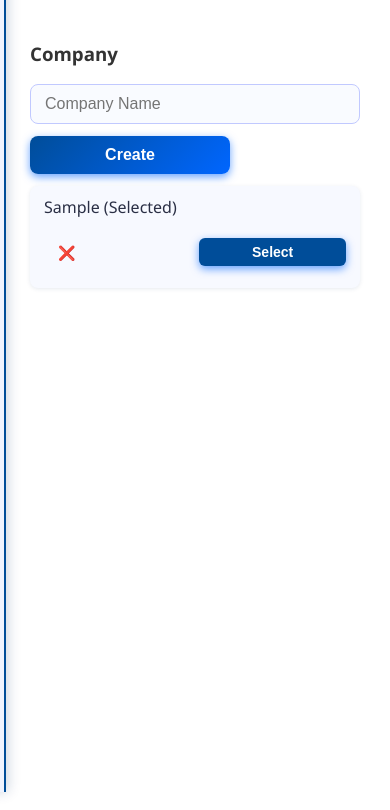
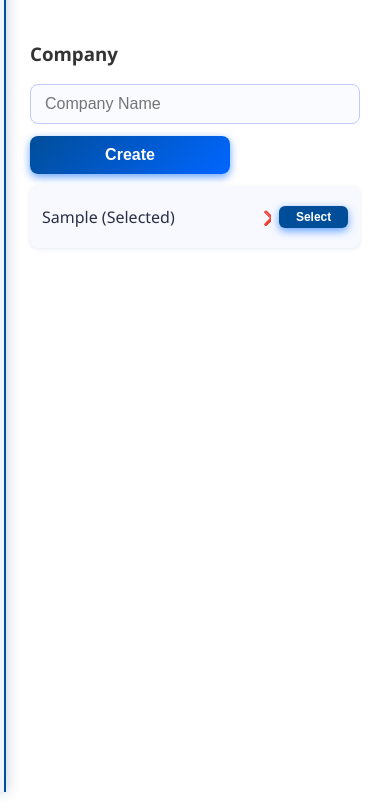
Before and after one commit to nagesh-9/sdrocertfiws, a plain HTML site: page index.html in a window 390 px wide. Both pictures are taken after typing "Sample" into the empty fields and a click on the button "Create". Shown: the part 82-892 px from the top of the page. Drawn offline with Linux system fonts and the light colour scheme.

Commit message:
Update index.html

```diff
--- a/index.html
+++ b/index.html
@@ -439,20 +439,36 @@ body.dark ul li button:hover {
 
 @media (max-width: 768px) {
   ul li {
-    /* flex-direction: column; /* Stack items vertically */
-    /* align-items: flex-start; /* Align to the start */
-  }
-
-  ul li div { /* This was for a specific layout, might need adjustment */
-    margin-top: 0;
+    flex-direction: row; /* Keep items in a row */
+    align-items: center; /* Center align items vertically */
+    padding: 8px 12px; /* Slightly reduce padding */
+  }
+
+  ul li div.action-buttons {
+    margin-top: 0; /* Remove top margin */
     display: flex;
-    gap: 8px;
-    width: 100%; /* Make button container full width */
+    gap: 8px; /* Consistent gap between buttons */
+    width: auto; /* Don't force full width */
     justify-content: flex-end; /* Align buttons to the end */
-    margin-top: 8px;
-  }
-  ul li span:first-child { /* Text content */
-    width: 100%;
+    flex-wrap: nowrap; /* Prevent wrapping */
+  }
+
+  ul li span:first-child {
+    flex: 1; /* Allow text to take available space */
+    min-width: 0; /* Allow text to shrink if needed */
+    overflow: hidden;
+    text-overflow: ellipsis;
+    white-space: nowrap;
+  }
+
+  ul li button,
+  ul li .delete-btn {
+    font-size: 12px; /* Slightly smaller font for buttons */
+    padding: 4px 8px; /* Smaller padding for buttons */
+  }
+
+  .delete-btn {
+    margin-left: 0; /* Remove left margin since gap handles spacing */
   }
 }
 
```
